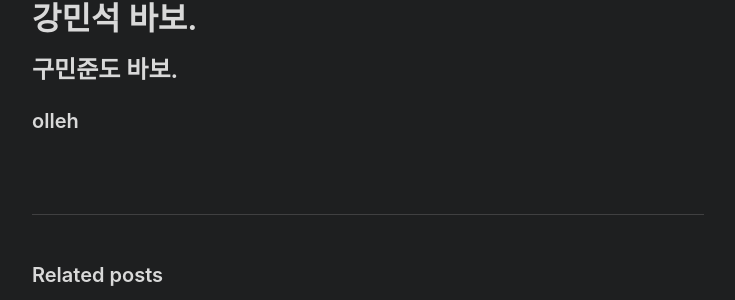
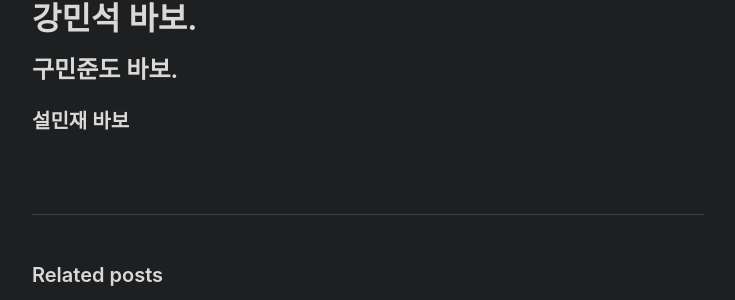
Before and after one commit to eatyourhand/eatyourhand.github.io, a Jekyll site: the page built from docs/_posts/2022-11-20-안녕하시오.md, in a window 1280 px wide. Shown: the part 227-527 px from the top of the page, without its empty margins (272-1007 px from the left). Built offline with Jekyll 4.4.1, drawn with Linux system fonts in a browser that asks for light colours.

Commit message:
Update 2022-11-20-안녕하시오.md

```diff
--- a/docs/_posts/2022-11-20-안녕하시오.md
+++ b/docs/_posts/2022-11-20-안녕하시오.md
@@ -5,4 +5,4 @@ title: 안녕하시오
 
 # 강민석 바보.
 ## 구민준도 바보.
-### olleh
+### 설민재 바보
```
